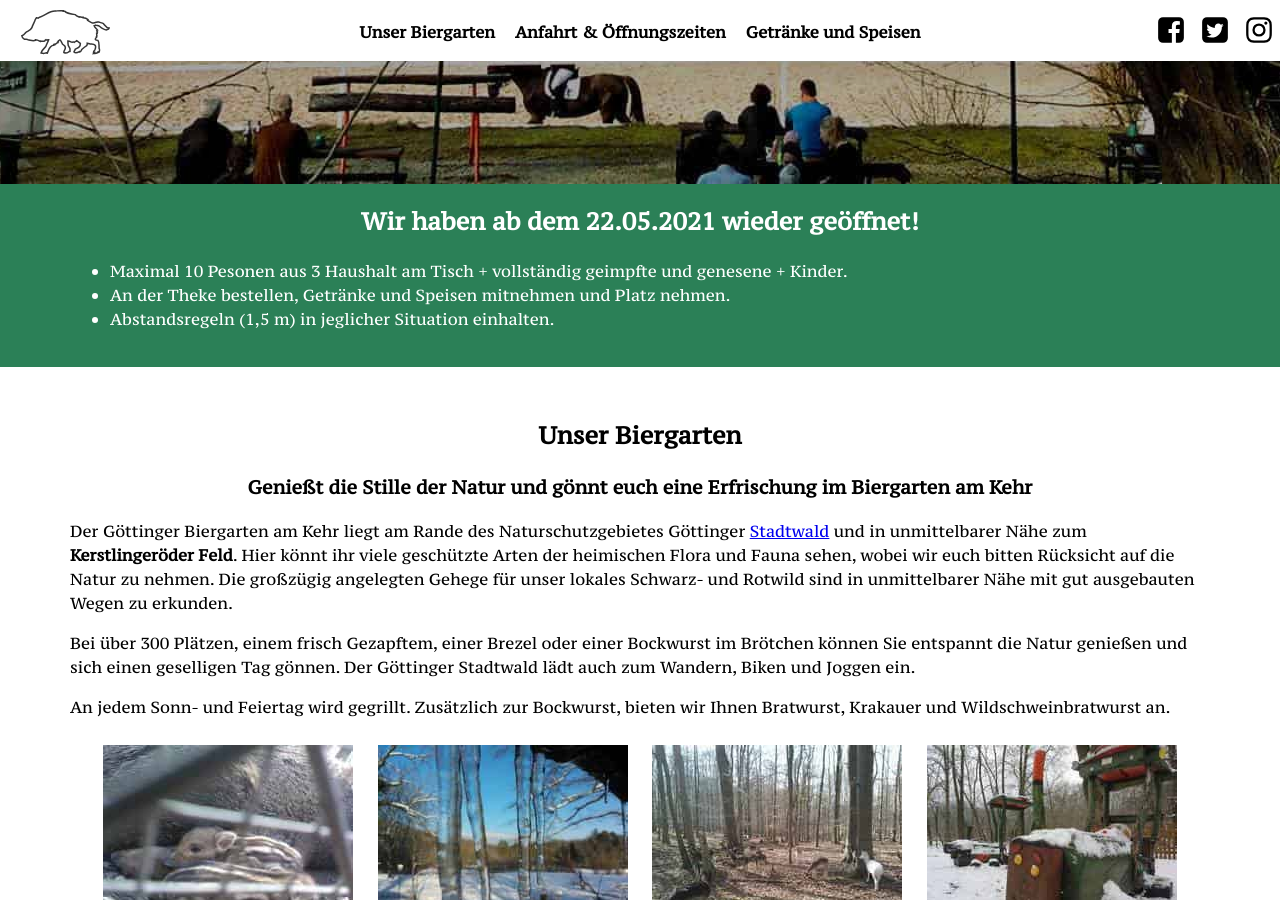
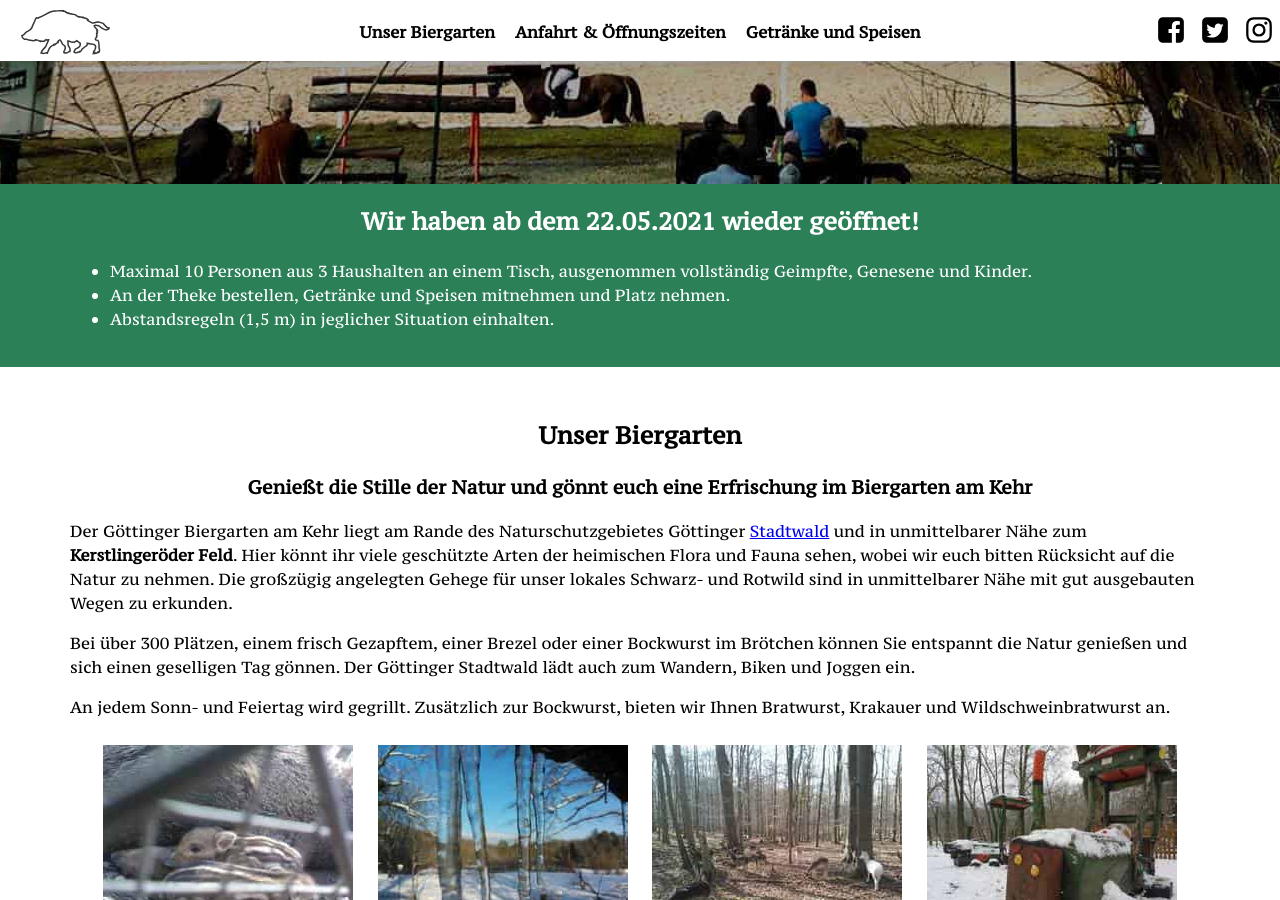
Before and after one commit to versable/kehr-website, a Jekyll site: the page built from index.html, in a window 1280 px wide and 900 px high, scrolled down 326 px. Built offline with Jekyll 4.4.1, drawn with Linux system fonts in a browser that asks for light colours.

Commit message:
Update corona rules

```diff
--- a/index.html
+++ b/index.html
@@ -18,8 +18,8 @@ layout: default
         <h2>Wir haben ab dem 22.05.2021 wieder geöffnet!</h2>
         <ul>
             <li>
-                Maximal 10 Pesonen aus 3 Haushalt am Tisch + vollständig
-                geimpfte und genesene + Kinder.
+                Maximal 10 Personen aus 3 Haushalten an einem Tisch,
+                ausgenommen vollständig Geimpfte, Genesene und Kinder.
             </li>
             <li>
                 An der Theke bestellen, Getränke und Speisen mitnehmen und
```
